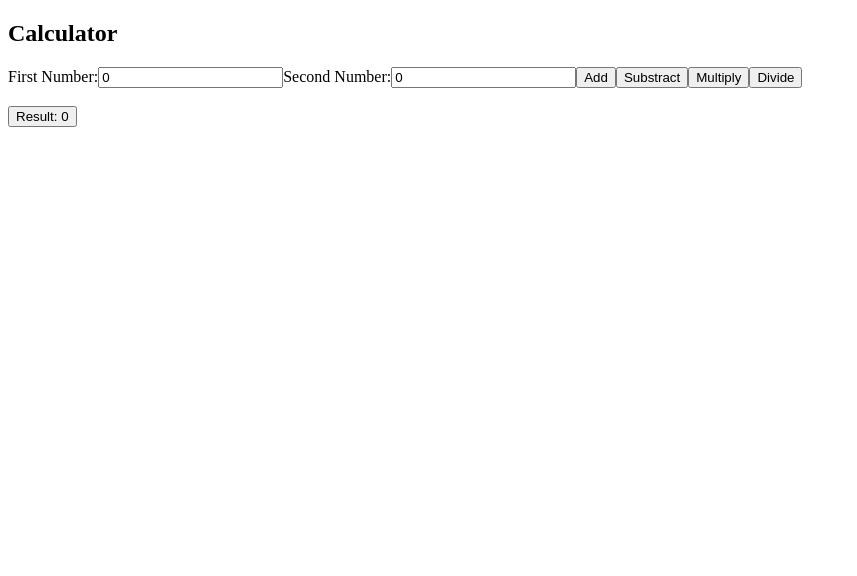
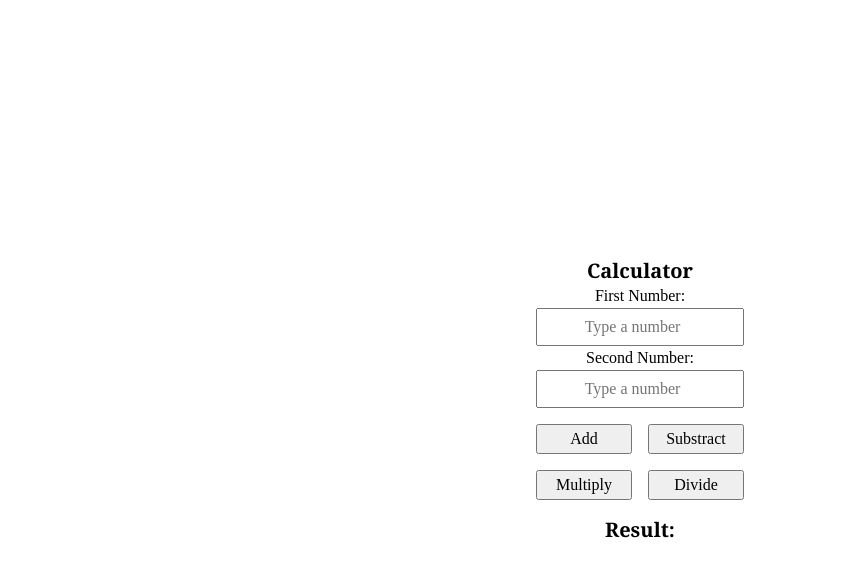
Before and after one commit to muriisantuss/calculator2.0, an Angular app: page / in a window 1280 px wide. Shown: the top 576 px of the page, without its empty margins (0-857 px from the left). Built offline with nearby package versions, Linux system fonts and the light colour scheme.

Commit message:
initial CSS and changed the 'number' variable to 'any'

```diff
--- a/src/app/fullname/fullname.component.css
+++ b/src/app/fullname/fullname.component.css
@@ -0,0 +1,29 @@
+.content {
+  display: flex;
+  flex-direction: column;
+  align-items: center;
+  justify-content: center;
+  height: 100vh;
+}
+
+#buttons {
+  display: grid;
+  grid-template-columns: repeat(1, 1fr 1fr);
+  gap: 1rem;
+  margin: 1rem 0;
+}
+h1, p {
+  font: bold 1.25rem "Cambria", sans-serif	;
+}
+
+input{
+  text-align: center;
+  line-height: 2rem;
+}
+
+
+
+p, label {
+  display: block;
+  text-align: center;
+}
--- a/src/app/fullname/fullname.component.html
+++ b/src/app/fullname/fullname.component.html
@@ -1,22 +1,22 @@
 <main>
-  <section>
+  <section class="content">
     <header>
       <h1>Calculator</h1>
     </header>
     <form>
       <label for="number1">First Number:</label>
-      <input type="number" [(ngModel)]="n1" name="number1" />
+      <input type="number" placeholder="Type a number" [(ngModel)]="n1" name="number1 " />
+      <label for="number2">Second Number:</label>
+      <input type="number" placeholder="Type a number" [(ngModel)]="n2" name="number2" />
 
-      <label for="number2">Second Number:</label>
-      <input type="number" [(ngModel)]="n2" name="number2" />
+      <div id="buttons">
+        <button (click)="calculator(1)">Add</button>
+        <button (click)="calculator(2)">Substract</button>
+        <button (click)="calculator(3)">Multiply</button>
+        <button (click)="calculator(4)">Divide</button>
+      </div>
 
-      <button (click)="calculator(1)">Add</button>
-      <button (click)="calculator(2)">Substract</button>
-      <button (click)="calculator(3)">Multiply</button>
-      <button (click)="calculator(4)">Divide</button>
-
-      <br /><br />
-      <button>Result: {{ sum }}</button>
+      <p>Result: <br>{{ sum }}</p>
     </form>
   </section>
 </main>
--- a/src/app/fullname/fullname.component.ts
+++ b/src/app/fullname/fullname.component.ts
@@ -6,11 +6,11 @@ import { Component } from '@angular/core';
   styleUrl: './fullname.component.css',
 })
 export class FullnameComponent {
-  n1: number = 0;
-  n2: number = 0;
-  sum: number = 0;
+  n1: any;
+  n2: any;
+  sum: any;
 
-  calculator(operation: number = 0) {
+  calculator(operation: any) {
     if (operation == 1) {
       return (this.sum = this.n1 + this.n2);
     } else if (operation == 2) {
--- a/src/styles.css
+++ b/src/styles.css
@@ -1 +1,48 @@
-/* You can add global styles to this file, and also import other style files */
+/*
+  1. Use a more-intuitive box-sizing model.
+*/
+*, *::before, *::after {
+  box-sizing: border-box;
+}
+/*
+  2. Remove default margin
+*/
+* {
+  margin: 0;
+}
+/*
+  Typographic tweaks!
+  3. Add accessible line-height
+  4. Improve text rendering
+*/
+body {
+  line-height: 1.5;
+  -webkit-font-smoothing: antialiased;
+}
+
+
+/*
+  5. Improve media defaults
+*/
+img, picture, video, canvas, svg {
+  display: block;
+  max-width: 100%;
+}
+/*
+  6. Remove built-in form typography styles
+*/
+input, button, textarea, select {
+  font: inherit;
+}
+/*
+  7. Avoid text overflows
+*/
+p, h1, h2, h3, h4, h5, h6 {
+  overflow-wrap: break-word;
+}
+/*
+  8. Create a root stacking context
+*/
+#root, #__next {
+  isolation: isolate;
+}
```
